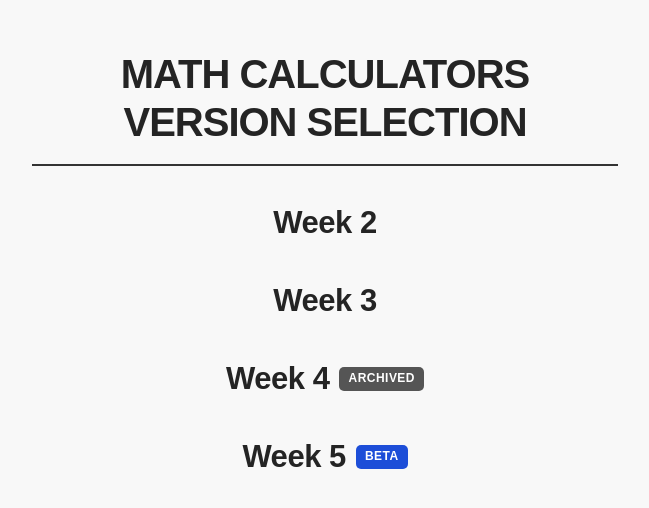
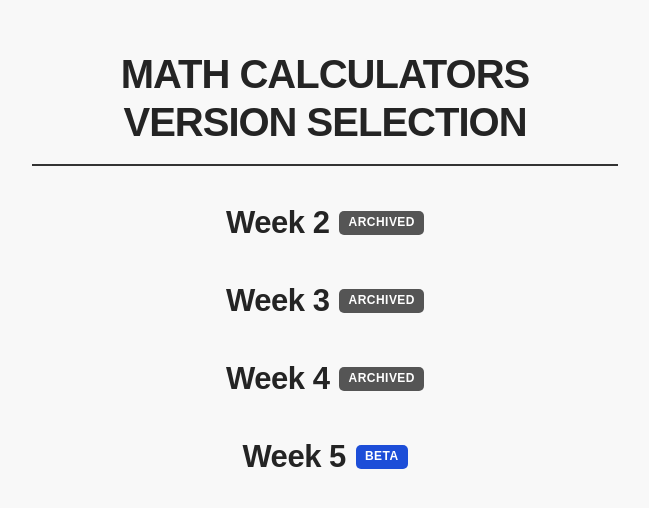
Before and after one commit to v4jas2020/math-calculator, a plain HTML site: page frontend/versions.html in a window 1280 px wide. Shown: the part 130-638 px from the top of the page, without its empty margins (315-964 px from the left). Drawn offline with Linux system fonts and the light colour scheme.

Commit message:
Added archive tags and archived last week.

```diff
--- a/frontend/js/quadratic-calculator.js
+++ b/frontend/js/quadratic-calculator.js
@@ -37,7 +37,7 @@ async function renderQuadraticSolution(result, originalLatex) {
         container.appendChild(section);
     });
     let finalLatex = result.final_answer_latex;
-    if (finalLatex === "\\text{No real roots") {
+    if (finalLatex === "\\text{No real roots}") {
         finalLatex = `\\text{${t("noRealRoots")}}`;
     }
     answer.textContent = `\\[\\boxed{${finalLatex}}\\]`;
--- a/frontend/versions.html
+++ b/frontend/versions.html
@@ -74,8 +74,8 @@
     <main>
         <h1>Math Calculators<br>Version Selection</h1>
         <nav aria-label="Choose a weekly version">
-            <a class="version" href="https://math-calculator-rk2mbjn1u-v4jas2020s-projects.vercel.app/">Week 2</a>
-            <a class="version" href="https://math-calculator-11wwfao0c-v4jas2020s-projects.vercel.app/">Week 3</a>
+            <a class="version" href="https://math-calculator-rk2mbjn1u-v4jas2020s-projects.vercel.app/">Week 2 <span class="archive">ARCHIVED</span></a>
+            <a class="version" href="https://math-calculator-11wwfao0c-v4jas2020s-projects.vercel.app/">Week 3 <span class="archive">ARCHIVED</span></a>
             <a class="version" href="https://math-calculator-rmv2enz3a-v4jas2020s-projects.vercel.app/">Week 4 <span class="archive">ARCHIVED</span></a>
             <a class="version current" href="calculators.html">Week 5 <span class="beta">BETA</span></a>
         </nav>
```
